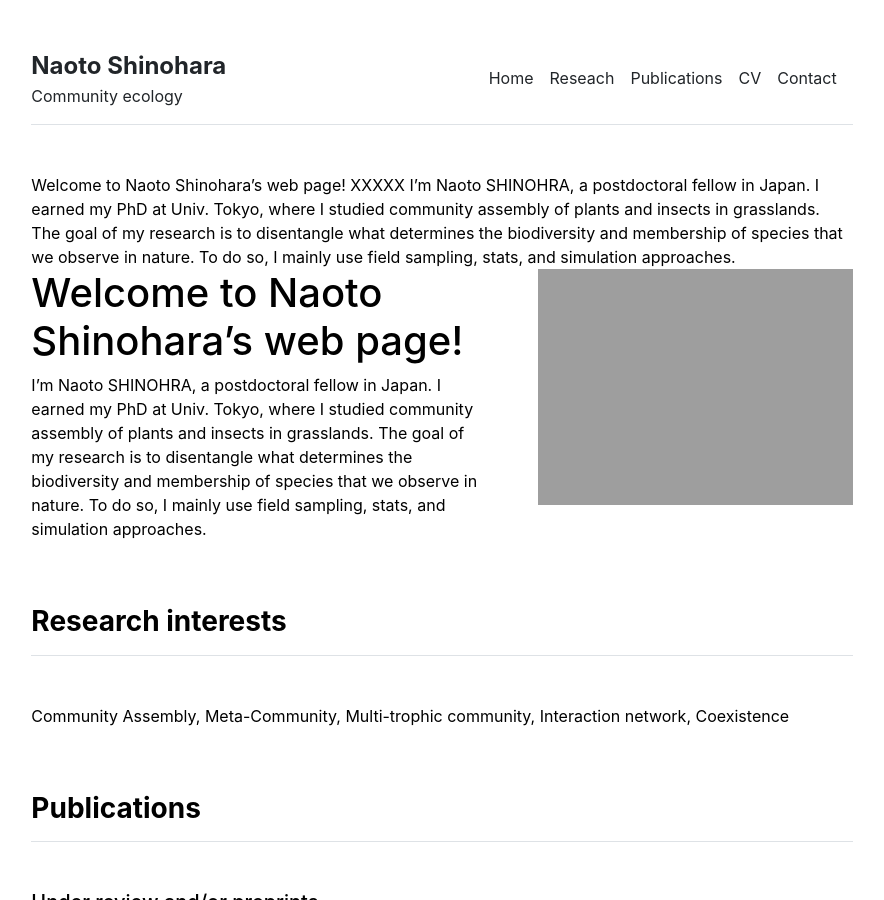
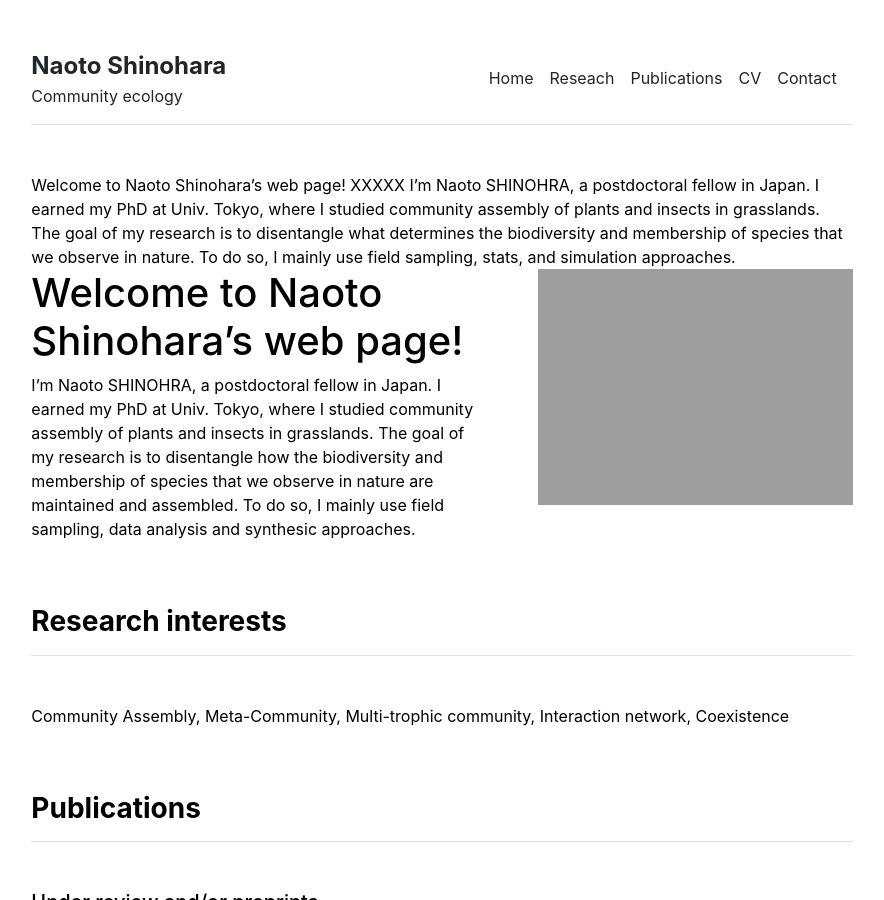
Before and after one commit to snaoto/snaoto.github.io, a Jekyll site: the page built from index.md, in a window 1280 px wide and 900 px high. Shown: the whole window, without its empty margins (198-1082 px from the left). Built offline with Jekyll 4.4.1, drawn with Linux system fonts in a browser that asks for light colours.

Commit message:
Updated the top page

```diff
--- a/index.md
+++ b/index.md
@@ -5,4 +5,4 @@ title: "Home"
 
 # Welcome to Naoto Shinohara's web page!
 I'm Naoto SHINOHRA, a postdoctoral fellow in Japan.
-I earned my PhD at Univ. Tokyo, where I studied community assembly of plants and insects in grasslands. The goal of my research is to disentangle what determines the biodiversity and membership of species that we observe in nature. To do so, I mainly use field sampling, stats, and simulation approaches.
+I earned my PhD at Univ. Tokyo, where I studied community assembly of plants and insects in grasslands. The goal of my research is to disentangle how the biodiversity and membership of species that we observe in nature are maintained and assembled. To do so, I mainly use field sampling, data analysis and synthesic approaches.
```
